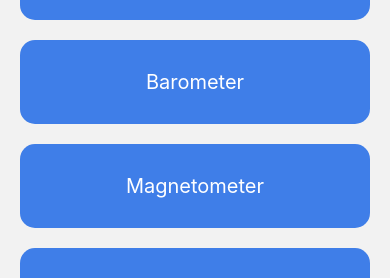
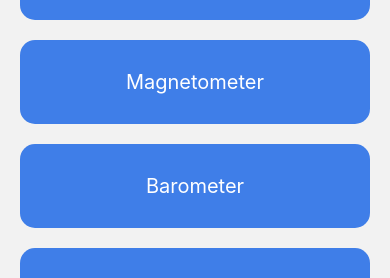
Before and after one commit to cefaijoseph/Group4-Sensors, a React Native app: screen / in a window 390 px wide. Shown: the part 212-490 px from the top of the page. Built offline with nearby package versions, Linux system fonts and the light colour scheme.

Commit message:
Update App.js

```diff
--- a/App.js
+++ b/App.js
@@ -20,12 +20,12 @@ function HomeScreen({ navigation }) {
                 <Text style={styles.ButtonText}>Accelerometer</Text>
             </TouchableOpacity>
             <TouchableOpacity style={styles.Button}
+                onPress={() => navigation.navigate('Magnetometer')}>
+                <Text style={styles.ButtonText}>Magnetometer</Text>
+            </TouchableOpacity>
+            <TouchableOpacity style={styles.Button}
                 onPress={() => navigation.navigate('Barometer')}>
                 <Text style={styles.ButtonText}>Barometer</Text>
-            </TouchableOpacity>
-            <TouchableOpacity style={styles.Button}
-                onPress={() => navigation.navigate('Magnetometer')}>
-                <Text style={styles.ButtonText}>Magnetometer</Text>
             </TouchableOpacity>
             <TouchableOpacity style={styles.Button}
                 onPress={() => navigation.navigate('Pedometer')}>
```
